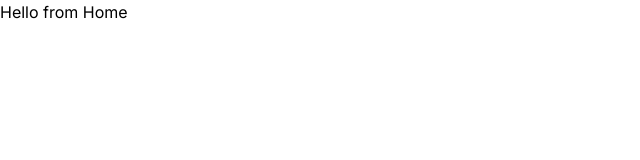
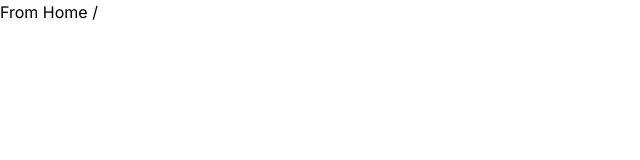
Before and after one commit to pablove2001/Front-Soft-Restaurant, a Next.js app: page / in a window 1280 px wide. Shown: the top 160 px of the page, without its empty margins (0-640 px from the left). Built offline with nearby package versions, Linux system fonts and the light colour scheme.

Commit message:
new structure folders

```diff
--- /dev/null
+++ b/src/app/admin/page.tsx
@@ -0,0 +1,6 @@
+
+export default function Admin() {
+    return (
+        <h1>From Admin /admin</h1>
+    );
+}
--- /dev/null
+++ b/src/app/admin/tables/page.tsx
@@ -0,0 +1,6 @@
+
+export default function AdminTables() {
+    return (
+        <h1>From AdminTables /admin/tables</h1>
+    );
+}
--- /dev/null
+++ b/src/app/cook/orders/pages.tsx
@@ -0,0 +1,6 @@
+
+export default function CookOrders() {
+    return (
+        <h1>From CookOrders /cook/orders</h1>
+    );
+}
--- /dev/null
+++ b/src/app/cook/page.tsx
@@ -0,0 +1,6 @@
+
+export default function Cook() {
+    return (
+        <h1>From Cook /cook</h1>
+    );
+}
--- a/src/app/layout.tsx
+++ b/src/app/layout.tsx
@@ -16,7 +16,9 @@ export default function RootLayout({
 }>) {
   return (
     <html lang="en">
-      <body className={inter.className}>{children}</body>
+      <body className={inter.className}>
+        {children}
+      </body>
     </html>
   );
 }
--- a/src/app/page.tsx
+++ b/src/app/page.tsx
@@ -1,6 +1,6 @@
 
 export default function Home() {
   return (
-    <h1>Hello from Home</h1>
+    <h1>From Home /</h1>
   );
 }
--- /dev/null
+++ b/src/app/waiter/page.tsx
@@ -0,0 +1,6 @@
+
+export default function Waiter() {
+    return (
+        <h1>From Waiter /waiter</h1>
+    );
+}
--- /dev/null
+++ b/src/app/waiter/tables/page.tsx
@@ -0,0 +1,6 @@
+
+export default function WaiterTables() {
+    return (
+        <h1>From WaiterTables /waiter/tables</h1>
+    );
+}
```
Also changed, not shown: src/app/kiosko/page.tsx (added).
